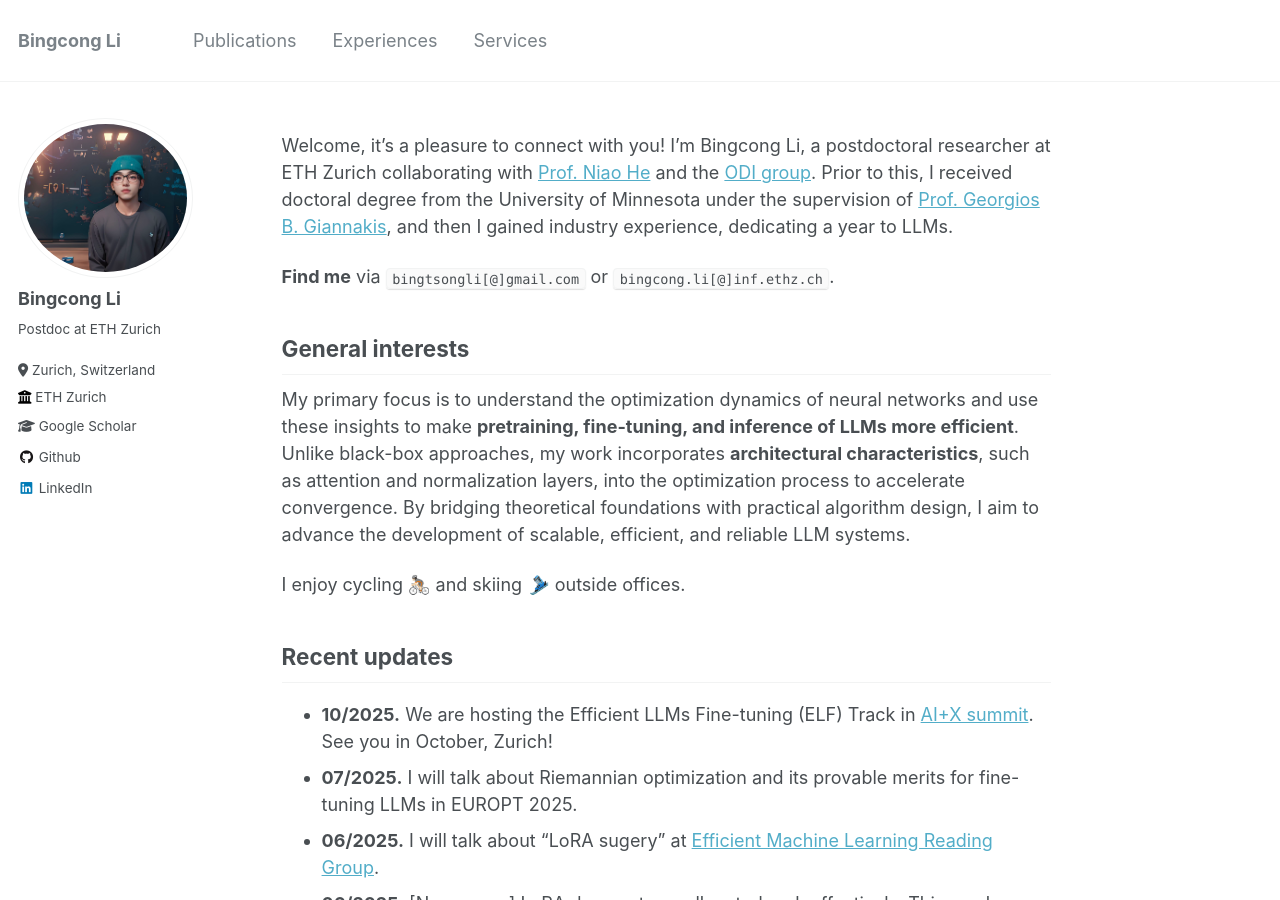
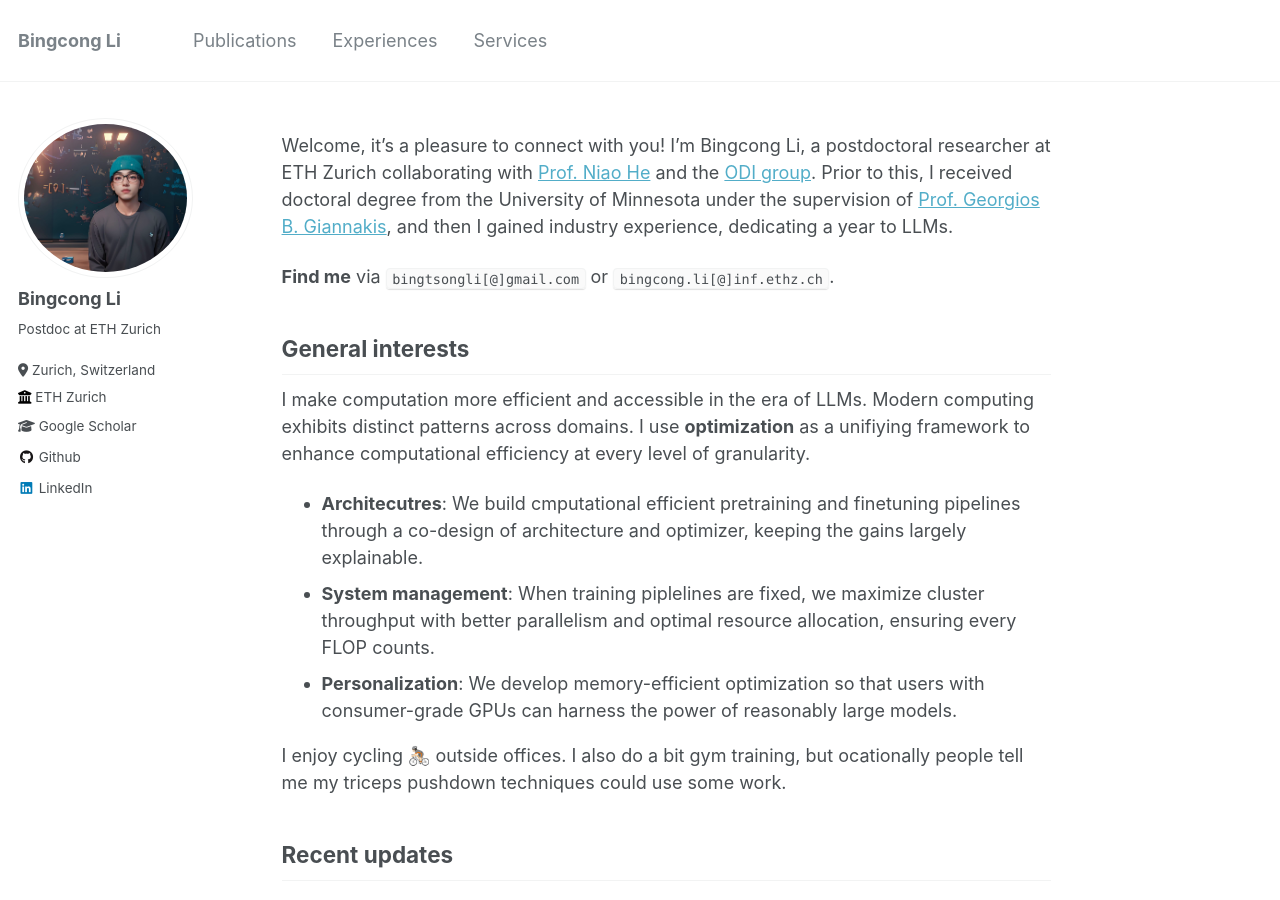
Before and after one commit to BingcongLi/bingcongli.github.io, a Jekyll site: the page built from _pages/about.md, in a window 1280 px wide and 900 px high. Built offline with Jekyll 4.4.1, drawn with Linux system fonts in a browser that asks for light colours.

Commit message:
July2025

```diff
--- a/_pages/about.md
+++ b/_pages/about.md
@@ -15,12 +15,17 @@ Welcome, it's a pleasure to connect with you! I'm Bingcong Li, a postdoctoral re
 General interests
 -----------
 
-<!-- **My research leverages optimization to further enhance the excitement surrounding deep learning.** My primary focus is to understand the optimization dynamics on neural networks and leverage these insights to design more efficient algorithms for pretraining, finetuning, and also inference. Generating the black-box optimization appraoches, I have been integrating the networks architecture considerations for faster convergence.  -->
+<!-- My research leverages optimization to deepen and expand the impact of deep learning. -->
+<!-- My primary focus is to understand the optimization dynamics of neural networks and use these insights to make **pretraining, fine-tuning, and inference of LLMs more efficient**. Unlike black-box approaches, my work incorporates **architectural characteristics**, such as attention and normalization layers, into the optimization process to accelerate convergence. By bridging theoretical foundations with practical algorithm design, I aim to advance the development of scalable, efficient, and reliable LLM systems.  -->
 
-<!-- My research leverages optimization to deepen and expand the impact of deep learning. -->
-My primary focus is to understand the optimization dynamics of neural networks and use these insights to make **pretraining, fine-tuning, and inference of LLMs more efficient**. Unlike black-box approaches, my work incorporates **architectural characteristics**, such as attention and normalization layers, into the optimization process to accelerate convergence. By bridging theoretical foundations with practical algorithm design, I aim to advance the development of scalable, efficient, and reliable LLM systems.
+I make computation more efficient and accessible in the era of LLMs. Modern computing exhibits distinct patterns across domains. I use **optimization** as a unifiying framework to enhance computational efficiency at every level of granularity.
 
-I enjoy cycling 🚴🏻 and skiing 🎿 outside offices.
+- **Architecutres**: We build cmputational efficient pretraining and finetuning pipelines through a co-design of architecture and optimizer, keeping the gains largely explainable.
+- **System management**: When training piplelines are fixed, we maximize cluster throughput with better parallelism and optimal resource allocation, ensuring every FLOP counts.
+- **Personalization**: We develop memory-efficient optimization so that users with consumer-grade GPUs can harness the power of reasonably large models.
+
+
+I enjoy cycling 🚴🏻 outside offices. I also do a bit gym training, but ocationally people tell me my triceps pushdown techniques could use some work.
 
 
 Recent updates
```
Also changed, not shown: _pages/services.md (+0 -4 lines), 1 other file.
